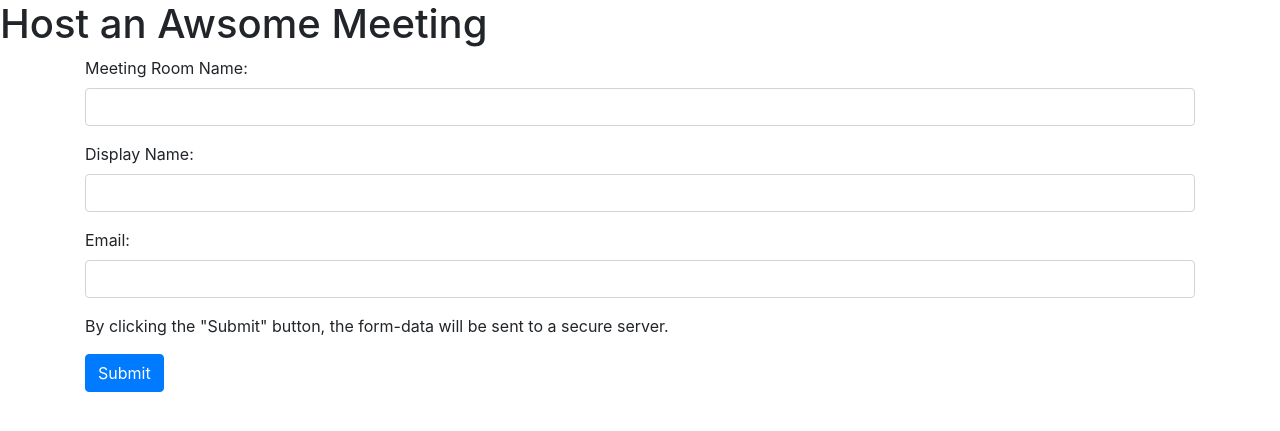
After one commit to yusron-nettify/autoinstall, a FastAPI app: page /api/starMeeting in a window 1280 px wide. The commit adds this page. Shown: the top 431 px of the page. Run offline with FastAPI, Linux system fonts and the light colour scheme; some libraries are stand-ins or nearby versions.

Commit message:
second comit

```diff
--- a/backend/api.py
+++ b/backend/api.py
@@ -1,7 +1,7 @@
 from fastapi import APIRouter, Request
 from fastapi.templating import Jinja2Templates
 from starlette.responses import HTMLResponse
-# from .browser import browser
+from .browser import browser
 from jinja2 import Template
 import logging
 from .models import BannerList, BasicConfig, MeetingConfig, OkResponse
@@ -59,3 +59,17 @@ async def set_bannet_list(bannerList: BannerList):
 async def get_banner_list():
     resp = browser.execute_script("return bannerList")
     return resp
+
+
+@apirouter.get("/playDefBanner")
+async def serve_def_banner():
+    data = {"List": [
+        {"img":"http://castcdn.nettify.com/beef-burger.jpg", "timer":20, "hideWelcomme": False, "useVideo": False},
+        {"img":"http://castcdn.nettify.com/nettify-explainer.mp4", "timer":0, "hideWelcomme": False, "useVideo": True},
+        {"img":"http://castcdn.nettify.com/Restaurant_promo_03.jpg", "timer":20, "hideWelcomme": False, "useVideo": False},
+        {"img":"http://castcdn.nettify.com/NettifyCast-latest.mp4", "timer":0, "hideWelcomme": False, "useVideo": True},
+        {"img":"http://castcdn.nettify.com/spa-night.jpg", "timer":20, "hideWelcomme": False, "useVideo": False}
+        ],
+     "Type": "bannerlist",
+     "app.version": "1.0.0.0" }
+    return data
--- a/backend/browser.py
+++ b/backend/browser.py
@@ -1,6 +1,5 @@
 from selenium import webdriver
 from selenium.webdriver.chrome.options import Options
-
 
 
 option = Options()
@@ -10,3 +9,4 @@ option.add_argument("--incognito")
 # option.add_argument("--kiosk")
 option.add_experimental_option("excludeSwitches", ['enable-automation'])
 browser = webdriver.Chrome(executable_path="/snap/bin/chromium.chromedriver", options=option)
+browser.get("http://localhost:3000/receiver.html")
--- a/frontend/control.py
+++ b/frontend/control.py
@@ -1,7 +1,9 @@
 from fastapi import APIRouter, Request
 from fastapi.responses import HTMLResponse
-from ..main import templates
+from fastapi.templating import Jinja2Templates
 
+
+templates = Jinja2Templates(directory="frontend/templates",)
 
 front = APIRouter(tags=["control"])
 
@@ -12,4 +14,4 @@ async def get_control(request: Request):
 
 @front.get("/receiver", response_class=HTMLResponse)
 async def get_receiver(request: Request):
-    return templates.TemplateResponse("receiver.j2", {"request": request})
+    return templates.TemplateResponse("receiver.html", {"request": request})
--- /dev/null
+++ b/frontend/static/control.js
@@ -0,0 +1,32 @@
+// Handle submit on form lobby.html
+function handleSubmit(event) {
+    event.preventDefault();
+    const data = new FormData(event.target);
+    let value = {
+        "meetingRoomName": data.get("mrname"),
+        "displayName": data.get("displayName"),
+        "email": data.get("email")
+        };
+        console.log({ value });
+        fetch("/api/startMeeting", {
+        method: "post",
+        body: JSON.stringify(value)
+        }).then(resp => resp.text()).then(html => document.body.innerHTML = html)
+    }
+    const form = document.querySelector('form');
+    form.addEventListener('submit', handleSubmit);
+
+    // Change thing imported from zoom-client project, maybe won't be useful here
+    function chnageThing(url) {
+            fetch(url)
+        }
+
+    // Toggle password input form in the control.html
+    function toggleOverlay() {
+        let overlayDiv = document.querySelector(".overlay");
+        console.log(overlayDiv.style.opacity);
+        if (overlayDiv.style.opacity === '0')
+            overlayDiv.style.opacity = 1;
+        else
+            overlayDiv.style.opacity = 0;
+        }
--- a/frontend/templates/receiver.j2
+++ b/frontend/static/receiver.html
@@ -10,7 +10,7 @@
 
     <body data-new-gr-c-s-check-loaded="14.1006.0" data-gr-ext-installed="">
         <div class="container">
-            <img id="bg" style="width:100%; height:98vh" src="https://convergence.blob.core.windows.net/captive/IDDPSMAYA/bg_4.jpg">
+            <img id="bg" style="width:100%; height:98vh" src="https://convergence.blob.core.windows.net/captive/IDDPSMAYA/ncbanner-72.jpg">
             <video id="bgVideo" style="width:100%; height:99vh" hidden="" autoplay="true"> </video>
             <video id="mirrorVideo" style="width:100%; height:99vh" hidden=""> </video>
             <div class="cast-name">
@@ -45,7 +45,7 @@
                 </script> -->
             </div>
         </div>
-        <link href="{{ url_for('static', path='/ads.css') }}" rel="stylesheet" type="text/css">
-        <script type="text/javascript" src="{{ url_for('static', path='/receiver.js') }}"></script>
+        <link href="ads.css" rel="stylesheet" type="text/css">
+        <script type="text/javascript" src="receiver.js"></script>
     </body>
 </html>
--- a/frontend/static/receiver.js
+++ b/frontend/static/receiver.js
@@ -6,7 +6,7 @@ var bannerList = [{
     hideWelcomme: false, img: "https://convergence.blob.core.windows.net/captive/IDDPSMAYA/bg_4.jpg", timer: 10, useVideo: false
 }];
 
-var banner = fetch("http://localhost:8000/api/bannerList")
+var banner = fetch("http://localhost:8000/api/playDefBanner")
 .then(response => response.json())
 .then(res => bannerList = res["List"])
 
--- /dev/null
+++ b/frontend/templates/lobby.html
@@ -0,0 +1,31 @@
+<!DOCTYPE html>
+<html>
+  <head>
+    <link rel="stylesheet" href="https://stackpath.bootstrapcdn.com/bootstrap/4.3.1/css/bootstrap.min.css" integrity="sha384-ggOyR0iXCbMQv3Xipma34MD+dH/1fQ784/j6cY/iJTQUOhcWr7x9JvoRxT2MZw1T" crossorigin="anonymous">
+    <meta name="viewport" content="width=device-width, initial-scale=1.0">
+</head>
+<body>
+ <h1>Host an Awsome Meeting</h1>
+  <div class="container">
+    <form action="/api/startMeeting" method="POST" id="startmeet">
+      <div class="form-group">
+        <label for="mrname">Meeting Room Name: </label>
+        <input type="text" id="mrname" name="mrname" class="form-control">
+      </div>
+      <div class="form-group">
+        <label for="displayName">Display Name: </label>
+        <input type="text" id="displayName" name="displayName" class="form-control">
+      </div>
+      <div class="form-group">
+        <label for="email">Email: </label>
+        <input type="email" id="email" name="email" class="form-control">
+      </div>
+      <div>
+        <p>By clicking the "Submit" button, the form-data will be sent to a secure server.</p>
+      </div>
+      <input type="submit" value="Submit" class="btn btn-primary">
+    </form>
+  </div>
+  <script type="text/javascript" src={{ url_for('static', path="/control.js") }}></script>
+</body>
+</html>
--- a/main.py
+++ b/main.py
@@ -1,16 +1,13 @@
 from fastapi import FastAPI
 from fastapi.staticfiles import StaticFiles
-from fastapi.templating import Jinja2Templates
 from fastapi.middleware.cors import CORSMiddleware
 from starlette.responses import RedirectResponse
 from backend.api import apirouter
 from frontend.control import front
-
+import uvicorn
 
 app = FastAPI(title="Nettify Meeting Connect")
-front.mount("/static", StaticFiles(directory="frontend/static"), name="static")
-
-templates = Jinja2Templates(directory="frontend/templates",)
+app.mount("/static", StaticFiles(directory="frontend/static"), name="static")
 
 origins = ["*"]
 app.add_middleware(
@@ -20,15 +17,8 @@ app.add_middleware(
     allow_headers=["*"]
 )
 
+app.include_router(front)
 app.include_router(apirouter)
-app.include_router(front)
 
-data = {"List": [
-        {"img":"http://castcdn.nettify.com/beef-burger.jpg", "timer":20, "hideWelcomme": False, "useVideo": False},
-        {"img":"http://castcdn.nettify.com/nettify-explainer.mp4", "timer":0, "hideWelcomme": False, "useVideo": True},
-        {"img":"http://castcdn.nettify.com/Restaurant_promo_03.jpg", "timer":20, "hideWelcomme": False, "useVideo": False},
-        {"img":"http://castcdn.nettify.com/NettifyCast-latest.mp4", "timer":0, "hideWelcomme": False, "useVideo": True},
-        {"img":"http://castcdn.nettify.com/spa-night.jpg", "timer":20, "hideWelcomme": False, "useVideo": False}
-        ],
-     "Type": "bannerlist",
-     "app.version": "1.0.0.0" }
+if __name__=="__main__":
+    uvicorn.run(app)
```
Also changed, not shown: frontend/templates/control.html (+56 -2 lines), requirements.txt (added, +12 -0 lines), frontend/static/favicon.ico (added).
